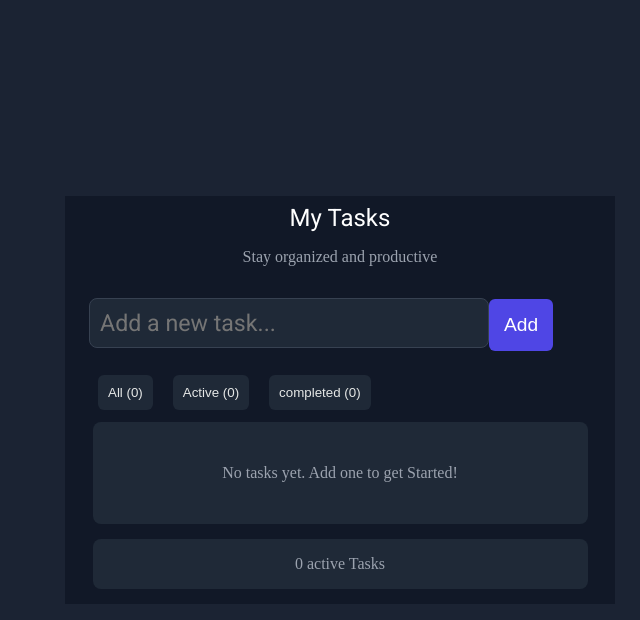
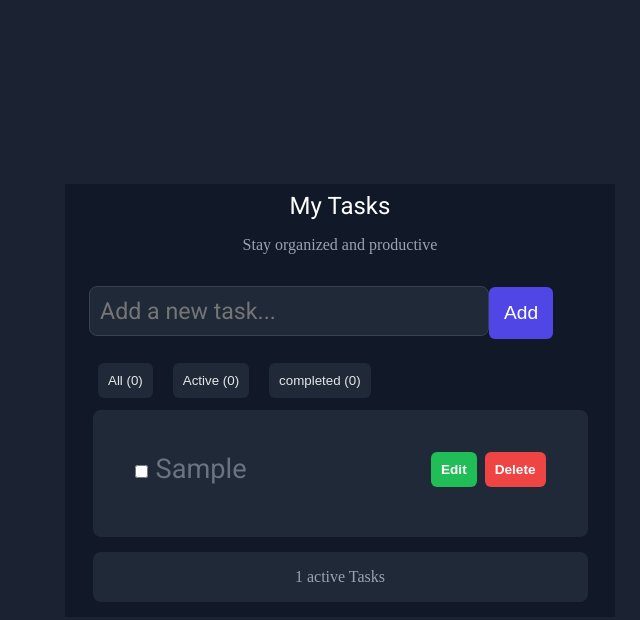
Before and after one commit to boda213-alaa-mohmad/ToDo-app, a Next.js app: page / in a window 1280 px wide. Both pictures are taken after typing "Sample" into the empty fields and a click on the button "Add". Shown: the top 620 px of the page, without its empty margins (300-940 px from the left). Built offline with nearby package versions, Linux system fonts and the light colour scheme.

Commit message:
adding count state for active tasks

```diff
--- a/app/globals.css
+++ b/app/globals.css
@@ -5,7 +5,7 @@
 }
 
 .container {
-  height: 100vh;
+  min-height: 100vh;
   color: white;
   background: rgb(27, 35, 51);
   display: flex;
@@ -131,3 +131,54 @@ p {
   margin: 15px auto;
   padding: 0.5rem;
 }
+
+/* results */
+
+.results-todo {
+  display: flex;
+  justify-content: space-between;
+  align-items: center;
+  padding: 10px;
+  /* background: gold; */
+  margin-bottom: 8px;
+}
+
+/* **************** */
+.checkbox-span input[type="checkbox"] {
+  color: red;
+  cursor: pointer;
+}
+
+.checkbox-span span {
+  margin-left: 8px;
+  font-size: 1.7em;
+}
+
+.button-options button {
+  font-size: 0.85rem;
+  padding: 10px;
+  border-radius: 6px;
+  border: none;
+  cursor: pointer;
+  transition: background-color 0.2s ease;
+  font-weight: 600;
+  margin-left: 0.5rem;
+}
+
+.button-options :nth-child(1) {
+  background: #21be58;
+  color: white;
+}
+
+.button-options :nth-child(1):hover {
+  background-color: #135b2c;
+}
+
+.button-options :nth-child(2) {
+  background: #ef4444;
+  color: white;
+}
+
+.button-options :nth-child(2):hover {
+  background: #a11a1a;
+}
--- a/app/page.tsx
+++ b/app/page.tsx
@@ -10,10 +10,7 @@
 // make jsx and css of files
 // functions of clickhandler, and keyPressHandler
 
-
-
 //20/12/2025
-
 
 "use client";
 import { useState, useEffect } from "react";
@@ -37,6 +34,7 @@ const rotobto = Roboto({
 export default function Home() {
   const [input, setInput] = useState<string>("");
   const [toDo, setToDo] = useState<Todo[]>([]);
+  const [count, setCount] = useState<number>(0);
 
   useEffect(() => {
     console.log(toDo);
@@ -57,6 +55,7 @@ export default function Home() {
       },
     ]);
     setInput("");
+    setCount((count) => count + 1);
   }
 
   function keyPressHandler(event: React.KeyboardEvent<HTMLInputElement>): void {
@@ -98,10 +97,32 @@ export default function Home() {
         </div>
 
         <div className="empty-state">
-          <p className="output-todo">No tasks yet. Add one to get Started!</p>
+          {toDo.length !== 0 ? (
+            <div>
+              {toDo.map(function (item: Todo) {
+                return (
+                  <div className="results-todo" key={item.id}>
+                    <div className="checkbox-span">
+                      <input type="checkbox" />
+                      <span className={`${rotobto.className}`}>
+                        {item.todo}
+                      </span>
+                    </div>
+
+                    <div className="button-options">
+                      <button>Edit</button>
+                      <button>Delete</button>
+                    </div>
+                  </div>
+                );
+              })}
+            </div>
+          ) : (
+            <p className="output-todo">No tasks yet. Add one to get Started!</p>
+          )}
         </div>
         <div className="stats">
-          <p>0 active Tasks</p>
+          <p>{count} active Tasks</p>
         </div>
       </div>
     </div>
```
